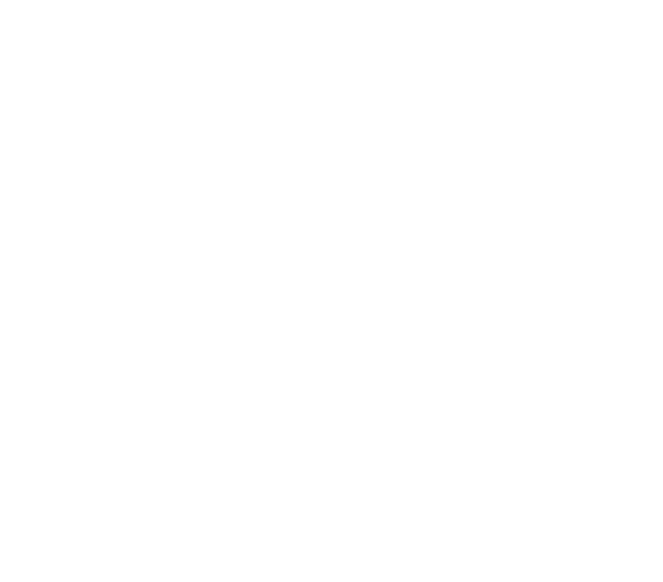
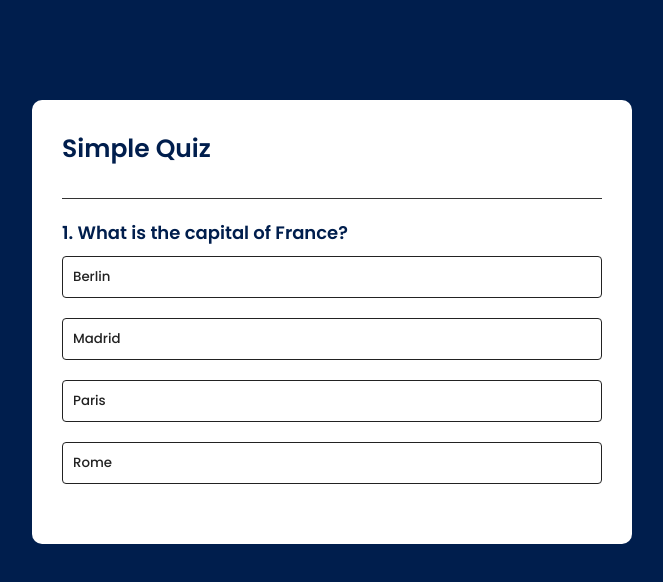
Before and after one commit to gauravhadge-29/QuizApp, a plain HTML site: page index.html in a window 1280 px wide. Shown: the whole page, without its empty margins (308-971 px from the left). Drawn offline with Linux system fonts and the light colour scheme.

Commit message:
project completed

```diff
--- a/index.html
+++ b/index.html
@@ -10,6 +10,21 @@
     rel="stylesheet">
 </head>
 <body>
+    <div class="app">
+        <h1>Simple Quiz</h1>
+        <div class="quiz">
+            <h2 id="que">Question Goes Here</h2>
+            <div id="ans-buttons">
+                <button class="btn">Answer 1</button>
+                <button class="btn">Answer 2</button>
+                <button class="btn">Answer 3</button>
+                <button class="btn">Answer 4</button>
+            </div>
 
+            <button id="next-btn">Next</button>
+        </div>
+    </div>
+
+<script src="script.js"></script>
 </body>
 </html>
--- a/script.js
+++ b/script.js
@@ -0,0 +1,140 @@
+const questions = [
+    {
+        question: "What is the capital of France?",
+        answers :[
+            { text: "Berlin", correct: false },
+            { text: "Madrid", correct: false },
+            { text: "Paris", correct: true },
+            { text: "Rome", correct: false }
+        ]
+    },
+    {
+        question: "What is the largest planet in our solar system?",
+        answers :[
+            { text: "Earth", correct: false },
+            { text: "Jupiter", correct: true },
+            { text: "Saturn", correct: false },
+            { text: "Mars", correct: false }
+        ]
+    },
+    {
+        question: "Who wrote 'To Kill a Mockingbird'?",
+        answers :[
+            { text: "Harper Lee", correct: true },
+            { text: "Mark Twain", correct: false },
+            { text: "Ernest Hemingway", correct: false },
+            { text: "F. Scott Fitzgerald", correct: false }
+        ]
+    },
+    {
+        question: "What is the chemical symbol for gold?",
+        answers :[
+            { text: "Au", correct: true },
+            { text: "Ag", correct: false },
+            { text: "Pb", correct: false },
+            { text: "Fe", correct: false }
+        ]
+    },
+    {
+        question: "What is the largest mammal in the world?",
+        answers :[
+            { text: "Elephant", correct: false },
+            { text: "Blue Whale", correct: true },
+            { text: "Giraffe", correct: false },
+            { text: "Great White Shark", correct: false }
+        ]
+    }
+]
+
+
+const questionElement = document.getElementById('que');
+const answerButtons = document.getElementById('ans-buttons');
+const nextButton = document.getElementById('next-btn');
+
+let currentQuestionIndex = 0;
+let score = 0;
+
+function startQuiz(){
+    score = 0;
+    currentQuestionIndex = 0;
+    nextButton.innerHTML = "Next";
+    // nextButton.style.display = "block";
+    showQuestion();
+}
+
+function showQuestion(){
+    resetState();
+    let currentQuestion = questions[currentQuestionIndex];
+    let questionNumber = currentQuestionIndex + 1;
+    questionElement.innerHTML = questionNumber + ". " + currentQuestion.question;
+
+
+    currentQuestion.answers.forEach(answer => {
+        const button = document.createElement('button');
+        button.innerHTML = answer.text;
+        button.classList.add('btn');
+        answerButtons.appendChild(button);
+        if(answer.correct){
+            button.dataset.correct = answer.correct;
+        }
+
+        button.addEventListener('click' ,selectAnswer)
+    })
+}
+
+function resetState(){
+    nextButton.style.display = "none";
+    while (answerButtons.firstChild) {
+        answerButtons.removeChild(answerButtons.firstChild);
+    }
+}
+
+function selectAnswer(e){
+    const selectedBtn = e.target;
+    const isCorrect = selectedBtn.dataset.correct === "true";
+    if(isCorrect){
+        selectedBtn.classList.add('correct');
+        score++;
+    }
+    else{
+        selectedBtn.classList.add('incorrect');
+    }
+    Array.from(answerButtons.children).forEach(button => {
+        if(button.dataset.correct === "true"){
+            button.classList.add('correct');
+        }
+        button.disabled = true;
+    }
+    );
+    nextButton.style.display = "block";
+}
+
+function showScore(){
+    resetState();
+    questionElement.innerHTML = `You scored ${score} out of ${questions.length}!`;
+    nextButton.innerHTML = "Play Again";
+    nextButton.style.display = "block";
+}
+
+
+function handleNextButton(){
+    currentQuestionIndex++;
+    if(currentQuestionIndex < questions.length){
+        showQuestion();
+    }else{
+        showScore();
+    }
+}
+
+
+nextButton.addEventListener('click', () => {
+    if(currentQuestionIndex < questions.length){
+        handleNextButton();
+    }else{
+        startQuiz();
+    }
+}
+)
+
+
+startQuiz();
--- a/style.css
+++ b/style.css
@@ -4,3 +4,77 @@
     box-sizing: border-box;
     font-family: 'Poppins', sans-serif;
 }
+
+body{
+    background: #001e4d;
+}
+
+.app{
+    background: #fff;
+    width: 90%;
+    max-width: 600px;
+    margin: 100px auto 0;
+    border-radius: 10px;
+    padding: 30px;
+}
+
+.app h1{
+    font-size: 25px;
+    color: #001e4d;
+    font-weight: 600;
+    border-bottom: 1px solid #333;
+    padding-bottom: 30px;
+}
+.quiz{
+    padding: 20px 0;
+}
+
+.quiz h2{
+    font-size: 18px;
+    color: #001e4d ;
+    font-weight: 600;
+}
+
+.btn{
+    background-color: #fff;
+    color: #222;
+    font-weight: 500;
+    width: 100%;
+    border: 1px solid #222;
+    padding: 10px;
+    margin: 10px 0;
+    text-align: left;
+    border-radius: 4px;
+    cursor: pointer;
+    transition: all 0.3s;
+}
+
+.btn:hover:not(:disabled){
+    background-color: #222;
+    color: #fff;
+}
+
+.correct{
+    background : #9aeabc;
+}
+
+.incorrect{
+    background : #ffb3b3;
+}
+
+#next-btn{
+    background-color: #001e4d;
+    color: #fff;
+    font-weight: 500;
+    width: 150px;
+    border: 0;
+    padding: 10px;
+    margin: 20px auto 0;
+    border-radius: 4px;
+    cursor: auto;
+    display: none;
+}
+
+.btn:disabled{
+    cursor: no-drop;
+}
```
